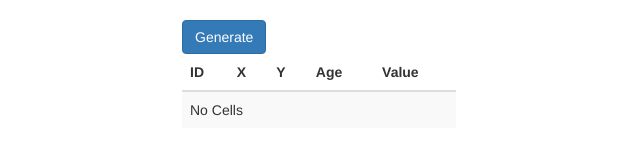
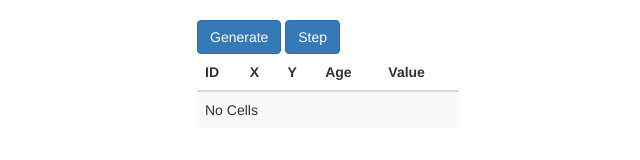
Before and after one commit to bdosorio/gol-angular, a website: page app/index.html in a window 1280 px wide. Shown: the whole page, without its empty margins (108-748 px from the left). Drawn offline with nearby package versions, Linux system fonts and the light colour scheme; some packages are replaced by stand-ins of ours; files that its build step writes are made by us from their sources; a script that the page names is missing.

Commit message:
remove div row and added step button

```diff
--- a/app/views/main.html
+++ b/app/views/main.html
@@ -1,8 +1,8 @@
-<div class="row">
-
 <div class="col-md-5">
 
     <button type="button" class="btn btn-primary" ng-click="generate()">Generate</button>
+    <button type="button" class="btn btn-primary" ng-click="step()">Step</button>
+
     <table class="table table-striped" style="max-height:400px; overflow:auto">
         <thead>
         <tr>
@@ -31,4 +31,3 @@
 <div class="col-md-5">
     <div ui-view></div>
 </div>
-</div>
```
Lines whose indentation alone changed are shown as unchanged.
